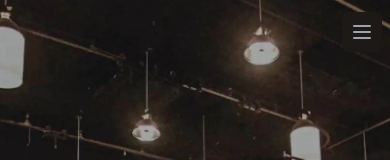
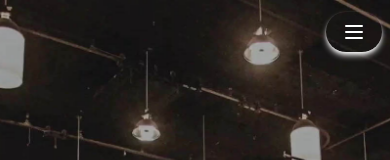
Before and after one commit to Cyber-Digital-llc/Matthews-Portfolio-Website-FE, a Next.js app: page / in a window 390 px wide. Shown: the top 160 px of the page. Built offline with nearby package versions, Linux system fonts and the light colour scheme.

Commit message:
updated mobile menu button

```diff
--- a/components/MobileNav.jsx
+++ b/components/MobileNav.jsx
@@ -32,6 +32,11 @@ const items = [
 function Nav() {
   const [isOpen, setIsOpen] = useState(false)
   const [shadow, setShadow] = useState(false)
+  const [nav, setNav] = useState(false)
+
+  const handleNav = () => {
+    setNav(!nav)
+  }
 
   useEffect(() => {
     const handleShadow = () => {
@@ -96,7 +101,7 @@ function Nav() {
             <button
               onClick={() => setIsOpen(!isOpen)}
               type="button"
-              className="bg-stone-900 inline-flex items-center justify-center p-2 rounded-md text-gray-400 hover:text-white hover:bg-gray-800 focus:outline-none focus:ring-2 focus:ring-offset-2 focus:ring-offset-gray-800 focus:ring-white"
+              className="rounded-full font-myriadpro text-xl  shadow-md shadow-[#ffffff] text-[#ffffff] hover:text-[#989898] p-2 px-4 cursor-pointe"
               aria-controls="mobile-menu"
               aria-expanded="false"
             >
```
